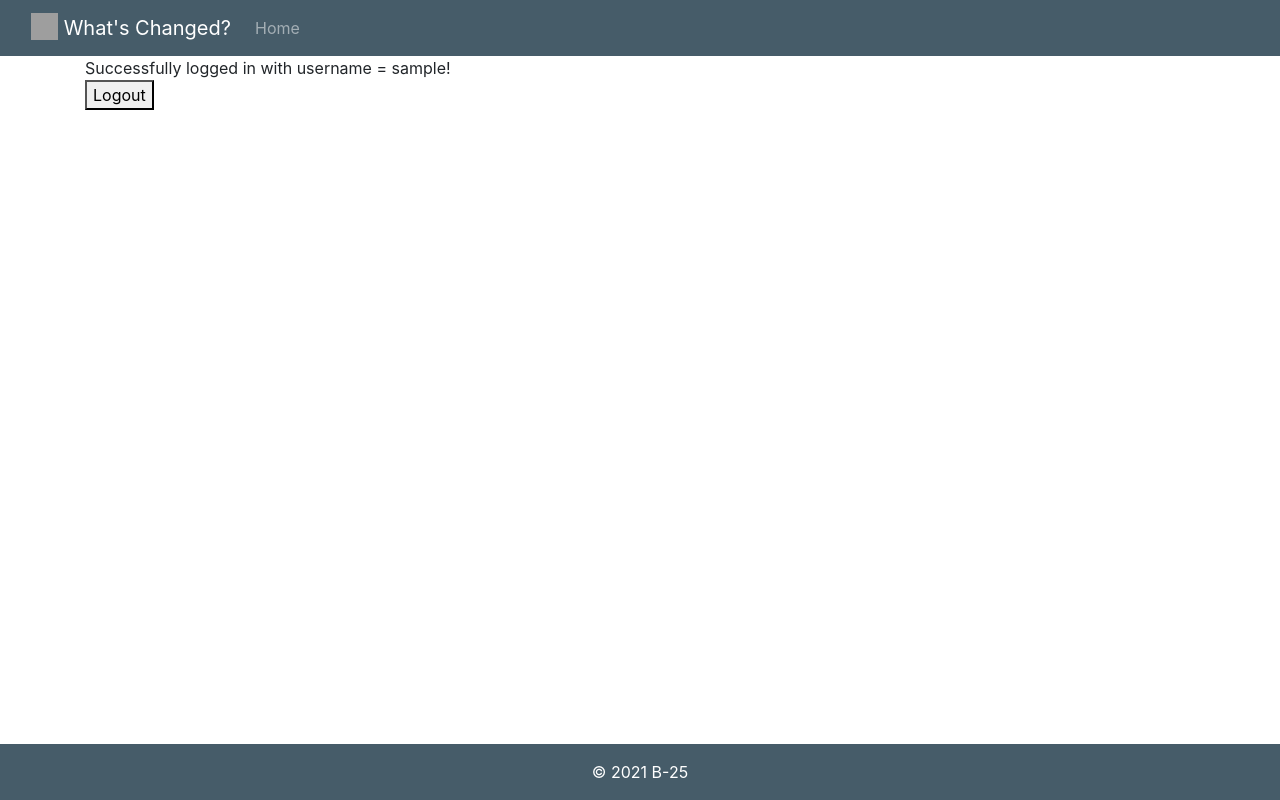
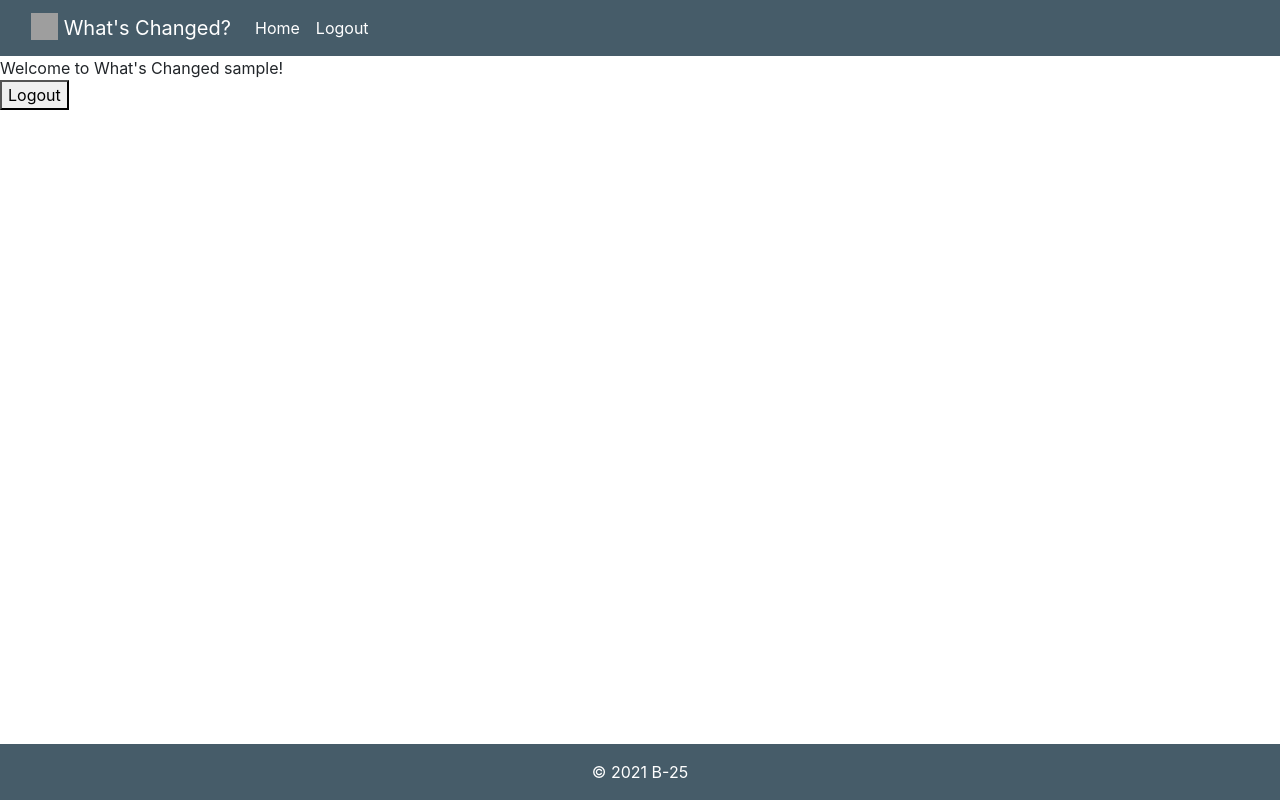
Before and after one commit to naqiaz/whats-changed, a Django app: page / in a window 1280 px wide. Run offline with Django 3.2, Linux system fonts and the light colour scheme; the visitor is signed in with stand-in values (Sample User, id 1); some libraries are stand-ins or nearby versions; grey boxes are pictures that could not be loaded.

Commit message:
Combined format and user_interface branches

```diff
--- /dev/null
+++ b/changed/templates/changed/base_html.html
@@ -0,0 +1,40 @@
+<head>
+<link rel="stylesheet" href="https://maxcdn.bootstrapcdn.com/bootstrap/4.0.0/css/bootstrap.min.css" integrity="sha384-Gn5384xqQ1aoWXA+058RXPxPg6fy4IWvTNh0E263XmFcJlSAwiGgFAW/dAiS6JXm" crossorigin="anonymous">
+</head>
+<nav class="navbar navbar-expand-lg navbar-dark" style="background-color: #465C69;">
+    <div class="container-fluid">
+        <a class="navbar-brand" style="color:white">
+            <img src="https://live.staticflickr.com/65535/51031464312_85b95e8be5_o.png" width="27" height="27"
+                 class="d-inline-block align-top">
+            What's Changed?
+        </a>
+        <button class="navbar-toggler" type="button" data-toggle="collapse" data-target="#navbarNav"
+                aria-controls="navbarNav" aria-expanded="false" aria-label="Toggle navigation">
+            <span class="navbar-toggler-icon"></span>
+        </button>
+        <div class="collapse navbar-collapse" id="navbarNav">
+            <ul class="navbar-nav">
+                <li class="nav-item active">
+                    <a class="nav-link" href="{% url 'changed:index' %}">Home<span class="sr-only">(current)</span></a>
+                </li>
+                {% if user.is_authenticated %}
+                <li class="nav-item active">
+                    <a class="nav-link" href="{% url 'changed:logout' %}">Logout<span class="sr-only">(current)</span></a>
+                </li>
+                {% else %}
+                <li class="nav-item active">
+                    <a class="nav-link" href="{% url 'changed:index' %}">Login<span class="sr-only">(current)</span></a>
+                </li>
+                {% endif %}
+            </ul>
+        </div>
+    </div>
+</nav>
+{% block content %}
+{% endblock %}
+
+<footer class="bg-light text-center text-lg-start fixed-bottom">
+    <div class="text-center p-3" style="background-color:#465C69; color:white">
+        &copy; 2021 B-25
+    </div>
+</footer>
--- a/changed/templates/changed/home.html
+++ b/changed/templates/changed/home.html
@@ -1,6 +1,5 @@
-<!DOCTYPE html>
-<html lang="en">
-
+{% extends 'changed/base_html.html' %}
+{% block content %}
 <head>
     <title>Home</title>
     <!-- Required meta tags -->
@@ -12,7 +11,7 @@
 </head>
 
 <body>
-    Successfully logged in with username = {{user.username}}!
+    Welcome to What's Changed {{user.username}}!
     <form action="{% url 'changed:logout'%}" , method="POST">
         {% csrf_token %}
         <button>Logout</button>
@@ -29,5 +28,4 @@
             integrity="sha384-JZR6Spejh4U02d8jOt6vLEHfe/JQGiRRSQQxSfFWpi1MquVdAyjUar5+76PVCmYl"
             crossorigin="anonymous"></script>
 </body>
-
-</html>
+{% endblock %}
--- a/changed/templates/changed/login.html
+++ b/changed/templates/changed/login.html
@@ -1,7 +1,6 @@
-<!DOCTYPE html>
+{% extends 'changed/base_html.html' %}
 {% load socialaccount %}
-<html lang="en">
-
+{% block content %}
 <head>
     <title>Login</title>
     <!-- Required meta tags -->
@@ -13,34 +12,10 @@
 
 </head>
 
-<nav class="navbar navbar-expand-lg navbar-dark" style="background-color: #465C69;">
-    <div class="container-fluid">
-        <a class="navbar-brand" style="color:white">
-            <img src="https://live.staticflickr.com/65535/51031464312_85b95e8be5_o.png" width="27" height="27"
-                class="d-inline-block align-top">
-            What's Changed?
-        </a>
-        <button class="navbar-toggler" type="button" data-toggle="collapse" data-target="#navbarNav"
-            aria-controls="navbarNav" aria-expanded="false" aria-label="Toggle navigation">
-            <span class="navbar-toggler-icon"></span>
-        </button>
-        <div class="collapse navbar-collapse" id="navbarNav">
-            <ul class="navbar-nav">
-                <li class="nav-item">
-                    <a class="nav-link">Home</a>
-                </li>
-            </ul>
-        </div>
-    </div>
-</nav>
-
 <body class="d-flex flex-column min-vh-100">
     <div class="wrapper flex-grow-1">
         <div class="container">
             <!--You can only already be authenticated if you're using Google-->
-            {% if user.is_authenticated %}
-            {% include 'changed/home.html'%}
-            {% else %}
             <div class="card bg-light mx-auto row justify-content-md-center" style="margin: 4vh; width: 30vw;">
                 <div class=" card-header text-center" style="background-color: rgb(151, 151, 151); color:white">
                     Login to access your account:
@@ -58,16 +33,25 @@
                     </div>
                     <div>
                         <button type="submit" value="Login" class="btn"
-                            style="background-color:rgb(151, 151, 151); color:white">Login</button>
+                                style="background-color:rgb(151, 151, 151); color:white">
+                            Login
+                        </button>
                     </div>
                 </form>
                 <div class="text-center">
-                    <a href="{% provider_login_url 'google' %}" style="color: rgb(81, 133, 168);">Login With Google</a>
-                    <br>
+                    <div class="col s12 m6 offset-m3 center-align">
+                        <a class="oauth-container btn darken-4 white black-text" href="{% provider_login_url 'google' %}" style="text-transform:none">
+                            <div class="left">
+                                <img width="20px" style="margin-top:7px; margin-right:8px" alt="Google sign-in"
+                                     src="https://upload.wikimedia.org/wikipedia/commons/thumb/5/53/Google_%22G%22_Logo.svg/512px-Google_%22G%22_Logo.svg.png" />
+                            </div>
+                            Login with Google
+                        </a>
+                    </div>
+                    <br />
                     <a href="{% url 'changed:signup' %}" style="color:rgb(81, 133, 168)">Click here to sign up</a>
                 </div>
             </div>
-            {% endif %}
 
             <!-- Optional JavaScript -->
             <!-- jQuery first, then Popper.js, then Bootstrap JS -->
@@ -83,10 +67,4 @@
         </div>
     </div>
 </body>
-<footer class="bg-light text-center text-lg-start fixed-bottom">
-    <div class="text-center p-3" style="background-color:#465C69; color:white">
-        © 2021 B-25
-    </div>
-</footer>
-
-</html>
+{% endblock %}
--- a/changed/views.py
+++ b/changed/views.py
@@ -5,13 +5,11 @@ from django.contrib.auth import authenticate, login, logout as auth_logout
 
 # Create your views here.
 def index(request):
-    #the default page is the login page
+    if request.user.is_authenticated:
+            return render(request,'changed/home.html')
+    else:
+            return render(request,'changed/login.html')
     return render(request,'changed/login.html')
-
-
-
-
-
 
 def signup(request):
     return render(request,'changed/signup.html')
```
Also changed, not shown: changed/templates/changed/signup.html (+10 -34 lines). Lines whose indentation alone changed are shown as unchanged.
